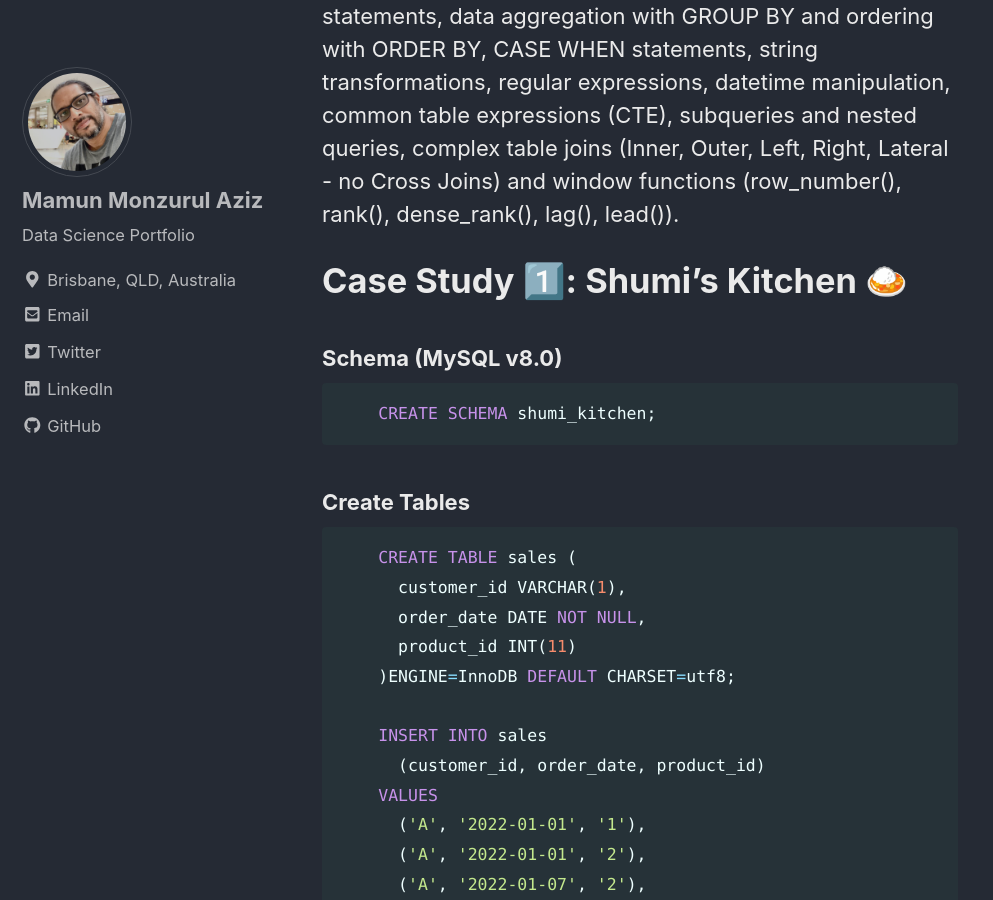
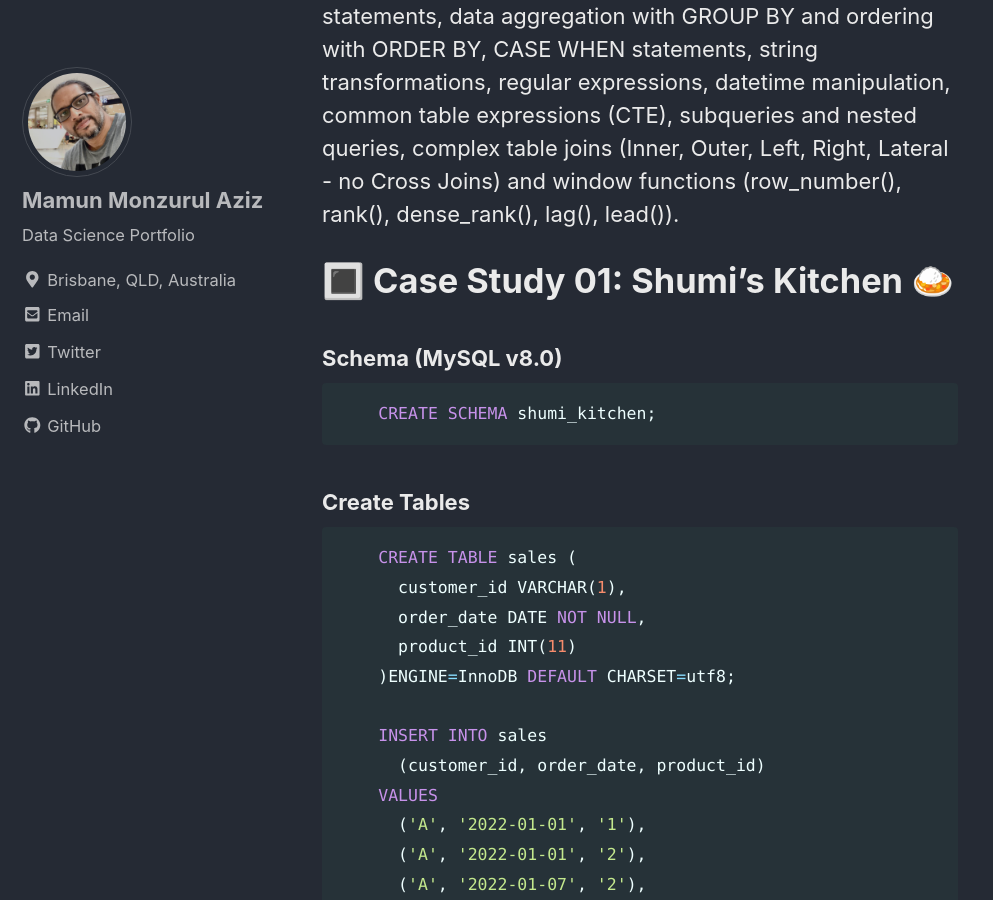
Before and after one commit to mamunmaziz/mamunmaziz.github.io, a Jekyll site: the page built from _posts/2023-01-01-MYSQL Examples-case_studies.md, in a window 1280 px wide and 900 px high, scrolled down 736 px. Shown: the whole window, without its empty margins (0-993 px from the left). Built offline with Jekyll 4.4.1, drawn with Linux system fonts in a browser that asks for light colours; cached includes are drawn as plain includes; nearby versions of some CDN libraries; emoji names are drawn with the system emoji font.

Commit message:
Update 2023-01-01-MYSQL Examples-case_studies.md

```diff
--- a/_posts/2023-01-01-MYSQL Examples-case_studies.md
+++ b/_posts/2023-01-01-MYSQL Examples-case_studies.md
@@ -14,7 +14,7 @@ Solved on MySQL workbench 8.0 by Mamun Aziz, 27 Dec 2022
 A variety of SQL techniques were used to solve the problem on MySQL Workbench 8.0, including conditional WHERE statements, data aggregation with GROUP BY and ordering with ORDER BY, CASE WHEN statements, string transformations, regular expressions, datetime manipulation, common table expressions (CTE), subqueries and nested queries, complex table joins (Inner, Outer, Left, Right, Lateral - no Cross Joins) and window functions (row_number(), rank(), dense_rank(), lag(), lead()).
 
 
-# Case Study :one:: Shumi's Kitchen :curry:
+# :white_square_button: Case Study 01: Shumi's Kitchen :curry:
 
 
 ### Schema (MySQL v8.0)
```
